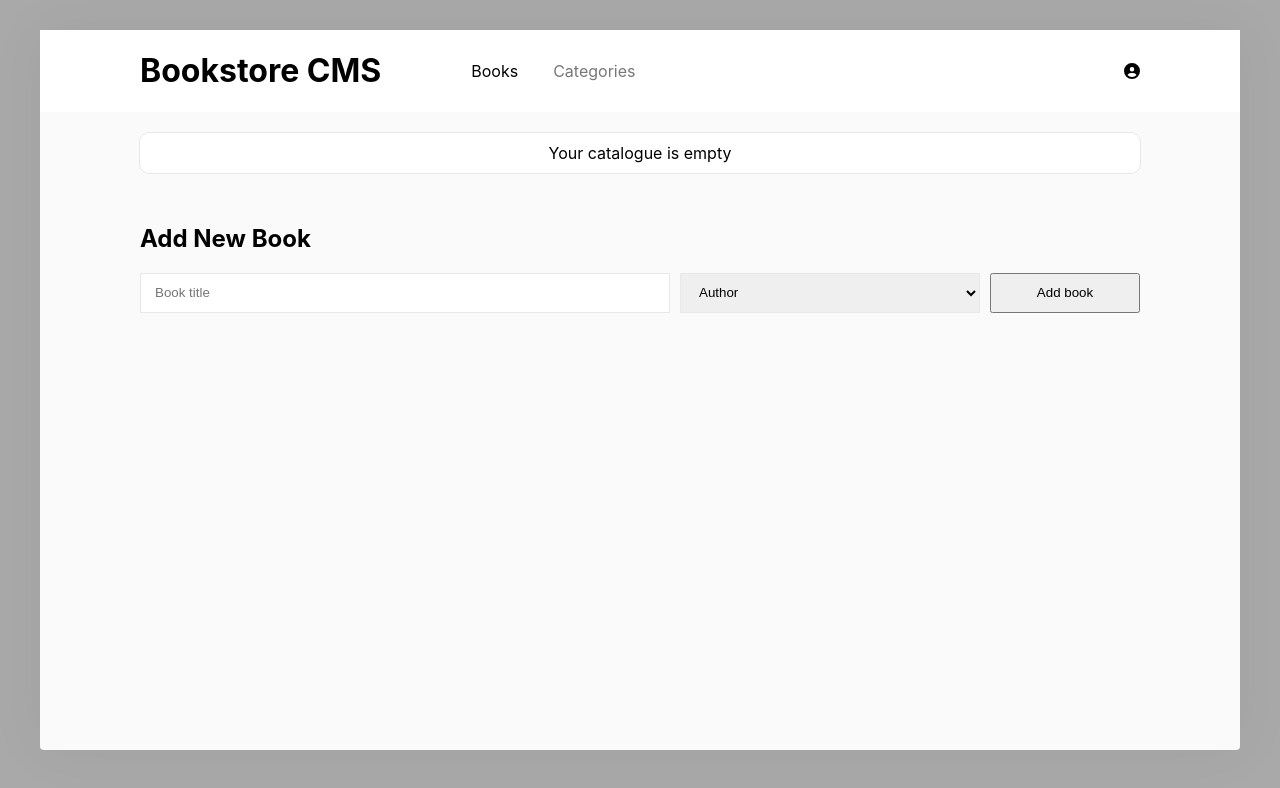
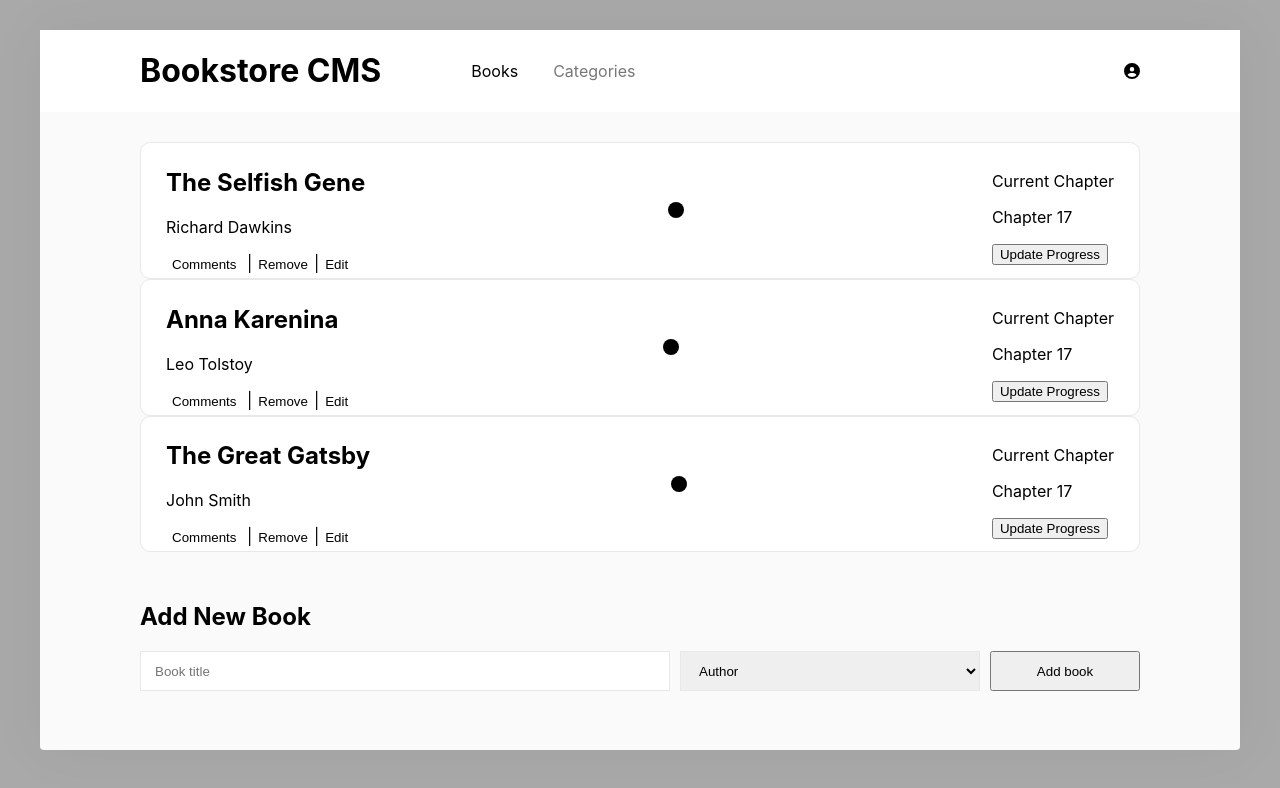
Before and after one commit to prius2055/Bookstore, a React (Create React App) app: page / in a window 1280 px wide. Shown: the top 788 px of the page. Built offline with nearby package versions, Linux system fonts and the light colour scheme.

Commit message:
Update the initialState. Create a book component

```diff
--- a/src/bookItems.js
+++ b/src/bookItems.js
@@ -1,12 +1,22 @@
-const bookItems = [];
-
-//   {
-//     id: '',
-//     genre: '',
-//     title: '',
-//     author: '',
-//     percentageCompletion: '',
-//     completed: '',
-//   },
+const bookItems = [
+  {
+    item_id: 'item1',
+    title: 'The Great Gatsby',
+    author: 'John Smith',
+    category: 'Fiction',
+  },
+  {
+    item_id: 'item2',
+    title: 'Anna Karenina',
+    author: 'Leo Tolstoy',
+    category: 'Fiction',
+  },
+  {
+    item_id: 'item3',
+    title: 'The Selfish Gene',
+    author: 'Richard Dawkins',
+    category: 'Nonfiction',
+  },
+];
 
 export default bookItems;
```
Also changed, not shown: src/components/Button.js (added).
